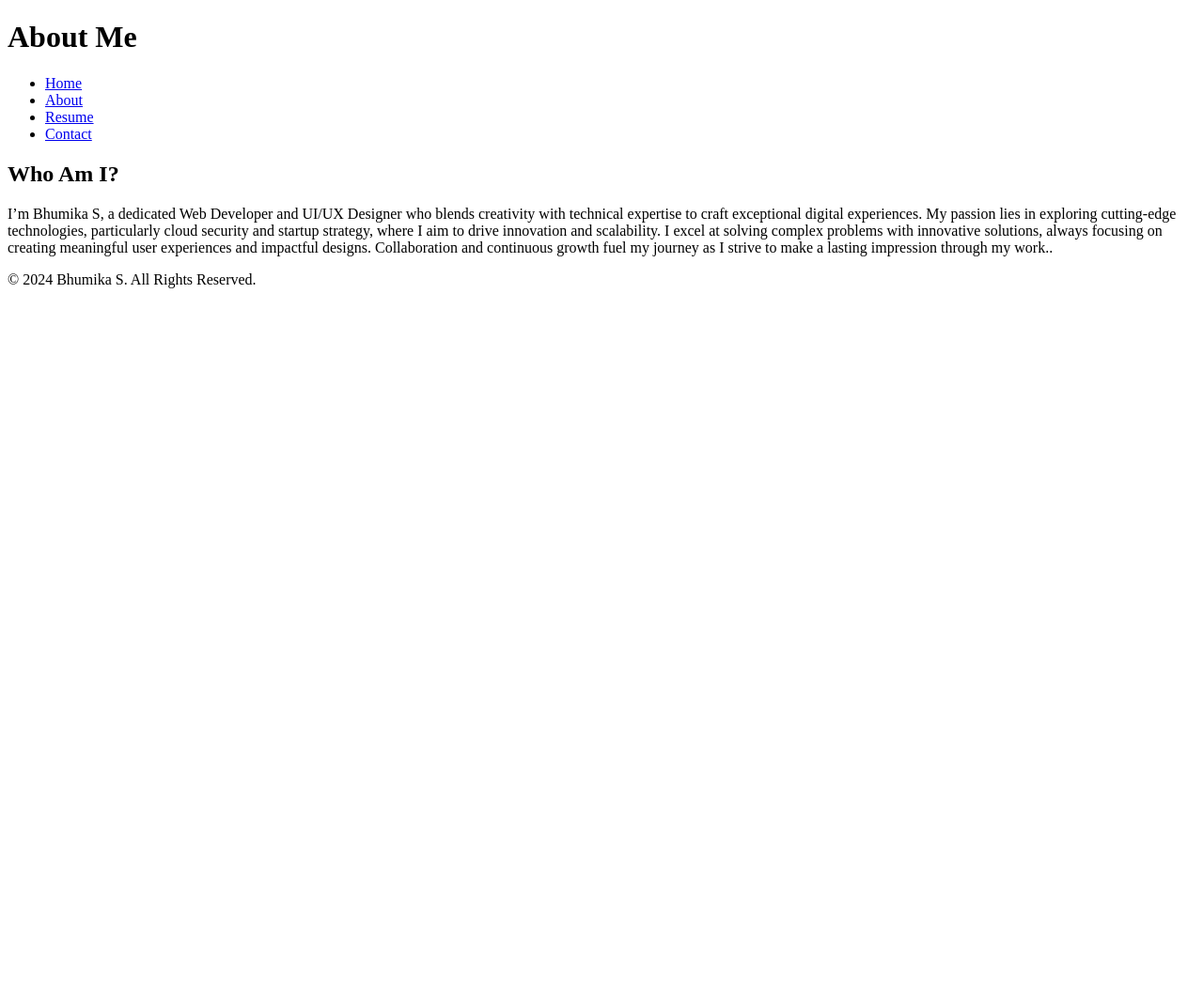
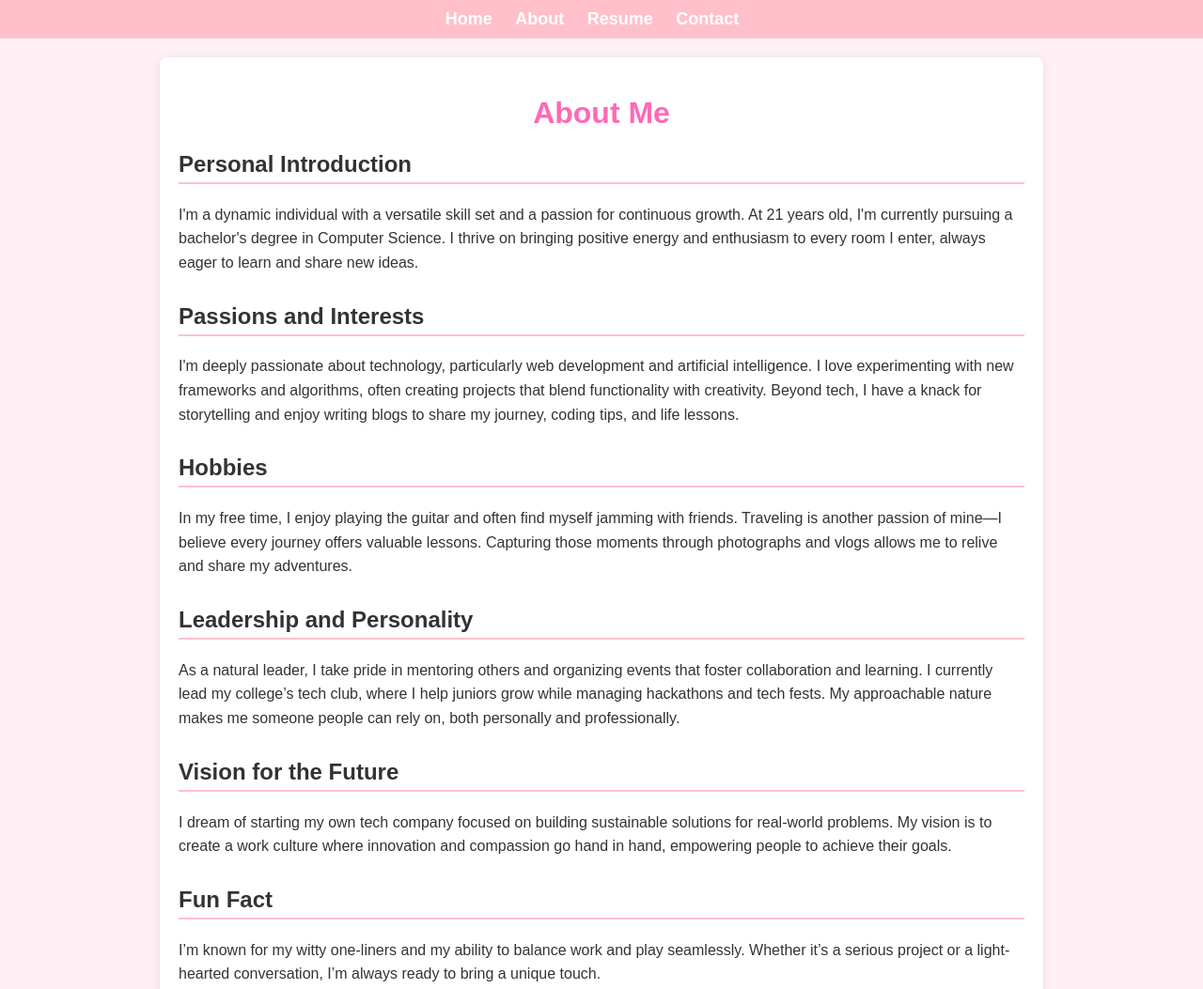
Before and after one commit to pkb9/portfolio, a plain HTML site: page about.html in a window 1280 px wide. Shown: the top 1053 px of the page at 94% size. Before the commit the page ends 800 px from the top, so only its background shows below. Drawn offline with Linux system fonts and the light colour scheme.

Commit message:
Update about.html

```diff
--- a/about.html
+++ b/about.html
@@ -1,37 +1,67 @@
 <!DOCTYPE html>
 <html lang="en">
+
 <head>
     <meta charset="UTF-8">
     <meta name="viewport" content="width=device-width, initial-scale=1.0">
-    <title>About Me</title>
-    <link rel="stylesheet" href="style.css">
+    <title>About</title>
 </head>
-<body>
-    <header>
-        <h1>About Me</h1>
-        <nav>
-            <ul>
-                <li><a href="index.html">Home</a></li>
-                <li><a href="about.html">About</a></li>
-                <li><a href="resume.html">Resume</a></li>
-                <li><a href="contact.html">Contact</a></li>
-            </ul>
-        </nav>
-    </header>
-    <main>
+
+<body style="font-family: Arial, sans-serif; margin: 0; padding: 0; background-color: #fff0f5; color: #333;">
+    <nav style="background-color: #ffc0cb; padding: 10px;">
+        <ul style="list-style-type: none; padding: 0; text-align: center; margin: 0;">
+            <li style="display: inline; margin-right: 20px;"><a href="index.html" style="color: white; text-decoration: none; font-size: 18px; font-weight: bold;">Home</a></li>
+            <li style="display: inline; margin-right: 20px;"><a href="about.html" style="color: white; text-decoration: none; font-size: 18px; font-weight: bold;">About</a></li>
+            <li style="display: inline; margin-right: 20px;"><a href="resume.html" style="color: white; text-decoration: none; font-size: 18px; font-weight: bold;">Resume</a></li>
+            <li style="display: inline; margin-right: 20px;"><a href="contact.html" style="color: white; text-decoration: none; font-size: 18px; font-weight: bold;">Contact</a></li>
+        </ul>
+    </nav>
+
+    <main style="padding: 20px; max-width: 900px; margin: 20px auto; background-color: white; box-shadow: 0 2px 10px rgba(0, 0, 0, 0.1); border-radius: 8px;">
+        <h1 style="text-align: center; color: #ff69b4;">About Me</h1>
+
+        <section style="margin-bottom: 30px;">
+            <h2 style="color: #333; border-bottom: 2px solid #ffc0cb; padding-bottom: 5px;">Personal Introduction</h2>
+            <p style="font-size: 16px; line-height: 1.6;">
+                I'm a dynamic individual with a versatile skill set and a passion for continuous growth. At 21 years old, I'm currently pursuing a bachelor's degree in Computer Science. I thrive on bringing positive energy and enthusiasm to every room I enter, always eager to learn and share new ideas.
+            </p>
+        </section>
+
+        <section style="margin-bottom: 30px;">
+            <h2 style="color: #333; border-bottom: 2px solid #ffc0cb; padding-bottom: 5px;">Passions and Interests</h2>
+            <p style="font-size: 16px; line-height: 1.6;">
+                I'm deeply passionate about technology, particularly web development and artificial intelligence. I love experimenting with new frameworks and algorithms, often creating projects that blend functionality with creativity. Beyond tech, I have a knack for storytelling and enjoy writing blogs to share my journey, coding tips, and life lessons.
+            </p>
+        </section>
+
+        <section style="margin-bottom: 30px;">
+            <h2 style="color: #333; border-bottom: 2px solid #ffc0cb; padding-bottom: 5px;">Hobbies</h2>
+            <p style="font-size: 16px; line-height: 1.6;">
+                In my free time, I enjoy playing the guitar and often find myself jamming with friends. Traveling is another passion of mine—I believe every journey offers valuable lessons. Capturing those moments through photographs and vlogs allows me to relive and share my adventures.
+            </p>
+        </section>
+
+        <section style="margin-bottom: 30px;">
+            <h2 style="color: #333; border-bottom: 2px solid #ffc0cb; padding-bottom: 5px;">Leadership and Personality</h2>
+            <p style="font-size: 16px; line-height: 1.6;">
+                As a natural leader, I take pride in mentoring others and organizing events that foster collaboration and learning. I currently lead my college’s tech club, where I help juniors grow while managing hackathons and tech fests. My approachable nature makes me someone people can rely on, both personally and professionally.
+            </p>
+        </section>
+
+        <section style="margin-bottom: 30px;">
+            <h2 style="color: #333; border-bottom: 2px solid #ffc0cb; padding-bottom: 5px;">Vision for the Future</h2>
+            <p style="font-size: 16px; line-height: 1.6;">
+                I dream of starting my own tech company focused on building sustainable solutions for real-world problems. My vision is to create a work culture where innovation and compassion go hand in hand, empowering people to achieve their goals.
+            </p>
+        </section>
+
         <section>
-            <h2>Who Am I?</h2>
-            <p>I’m Bhumika S, a dedicated Web Developer and UI/UX Designer who blends creativity with technical expertise to craft exceptional digital experiences.
-
-My passion lies in exploring cutting-edge technologies, particularly cloud security and startup strategy, where I aim to drive innovation and scalability.
-
-I excel at solving complex problems with innovative solutions, always focusing on creating meaningful user experiences and impactful designs.
-
-Collaboration and continuous growth fuel my journey as I strive to make a lasting impression through my work..</p>
+            <h2 style="color: #333; border-bottom: 2px solid #ffc0cb; padding-bottom: 5px;">Fun Fact</h2>
+            <p style="font-size: 16px; line-height: 1.6;">
+                I’m known for my witty one-liners and my ability to balance work and play seamlessly. Whether it’s a serious project or a light-hearted conversation, I’m always ready to bring a unique touch.
+            </p>
         </section>
     </main>
-    <footer>
-        <p>&copy; 2024 Bhumika S. All Rights Reserved.</p>
-    </footer>
 </body>
+
 </html>
```
